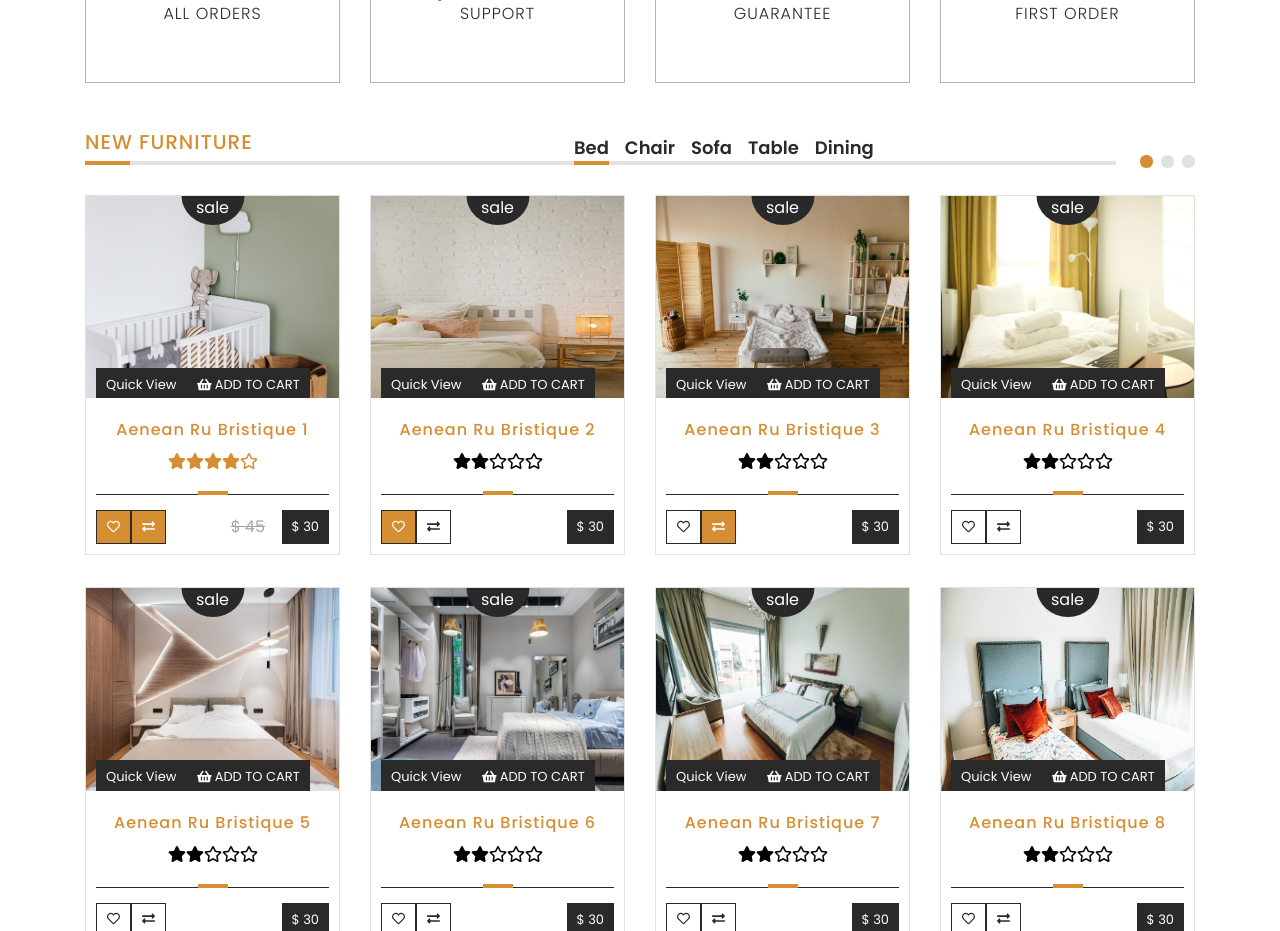
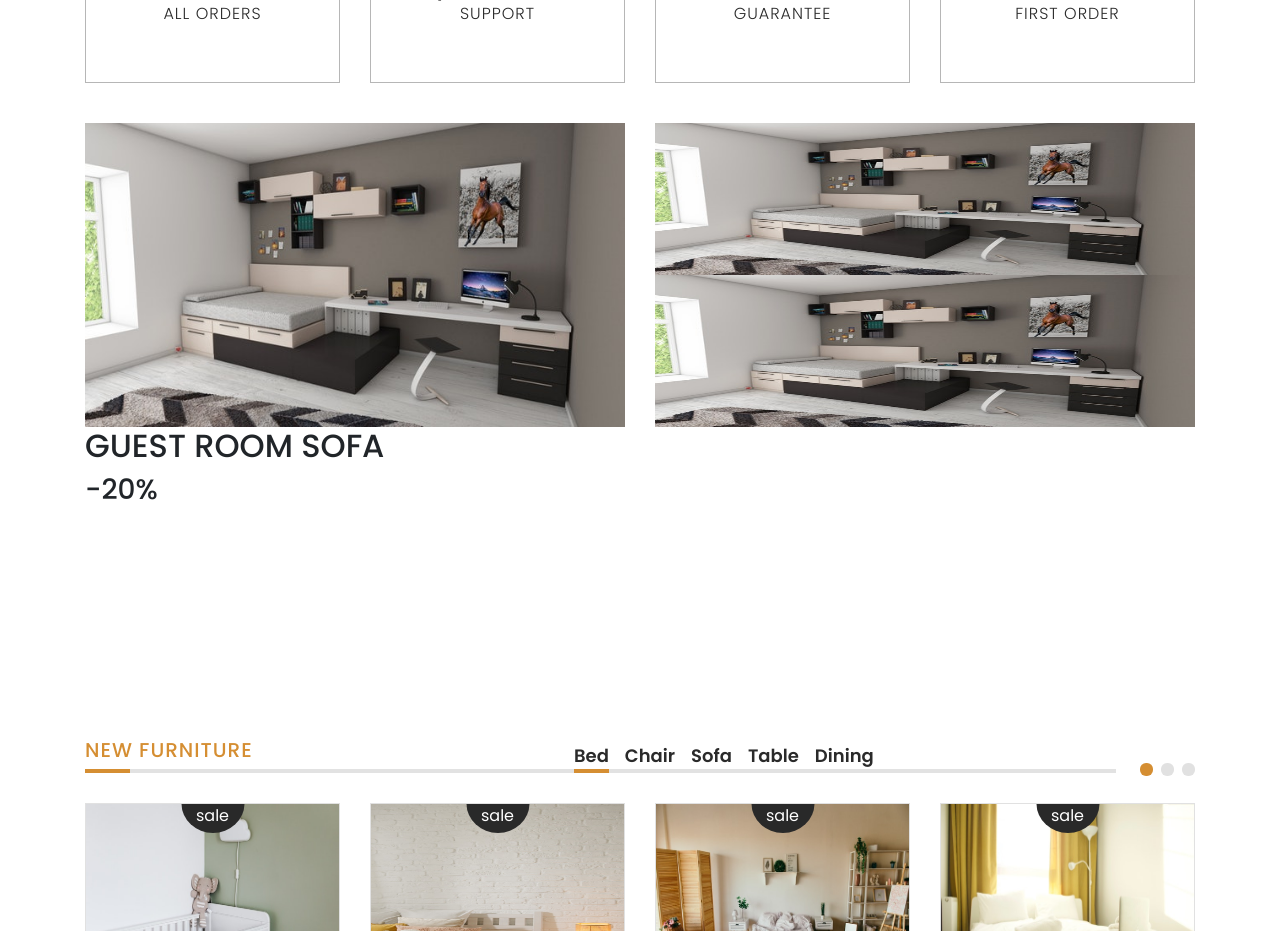
Before and after one commit to kamilwilk95/wdp-2206-02, a React (Create React App) app: page / in a window 1280 px wide. Shown: the part 480-1411 px from the top of the page. Built offline with nearby package versions, Linux system fonts and the light colour scheme.

Commit message:
Under boxes shows one more row

```diff
--- /dev/null
+++ b/src/components/features/PromotionBox/PromotionBox.js
@@ -0,0 +1,44 @@
+import React from 'react';
+import PropTypes from 'prop-types';
+
+const PromotionBox = promotion_img => {
+  return (
+    <div>
+      <div className='container'>
+        <div className='row'>
+          <div className='col-6'>
+            <img className='w-100' src='./images/promotion-bed.jpg' alt='promotion' />
+            <div className='text-black rounded-3'>
+              <h2>
+                GUEST ROOM<span> SOFA</span>
+              </h2>
+              <h3>-20%</h3>
+            </div>
+          </div>
+          <div className='col-6'>
+            <div className='row'>
+              <div className='col-12'>
+                <img
+                  className='w-100 h-25'
+                  src='./images/promotion-bed.jpg'
+                  alt='promotion'
+                />
+                <img
+                  className='w-100 h-25'
+                  src='./images/promotion-bed.jpg'
+                  alt='promotion'
+                />
+              </div>
+            </div>
+          </div>
+        </div>
+      </div>
+    </div>
+  );
+};
+
+PromotionBox.propTypes = {
+  promotion_img: PropTypes.string,
+};
+
+export default PromotionBox;
--- a/src/components/views/Homepage/Homepage.js
+++ b/src/components/views/Homepage/Homepage.js
@@ -5,10 +5,12 @@ import styles from './Homepage.module.scss';
 
 import FeatureBoxes from '../../features/FeatureBoxes/FeatureBoxes';
 import NewFurniture from '../../features/NewFurniture/NewFurnitureContainer';
+import PromotionBox from '../../features/PromotionBox/PromotionBox';
 
 const Homepage = () => (
   <div className={styles.root}>
     <FeatureBoxes />
+    <PromotionBox />
     <NewFurniture />
   </div>
 );
```
Also changed, not shown: src/components/features/PromotionBox/PromotionBox.module.scss (added, +21 -0 lines), public/images/promotion-bed.jpg (added).
